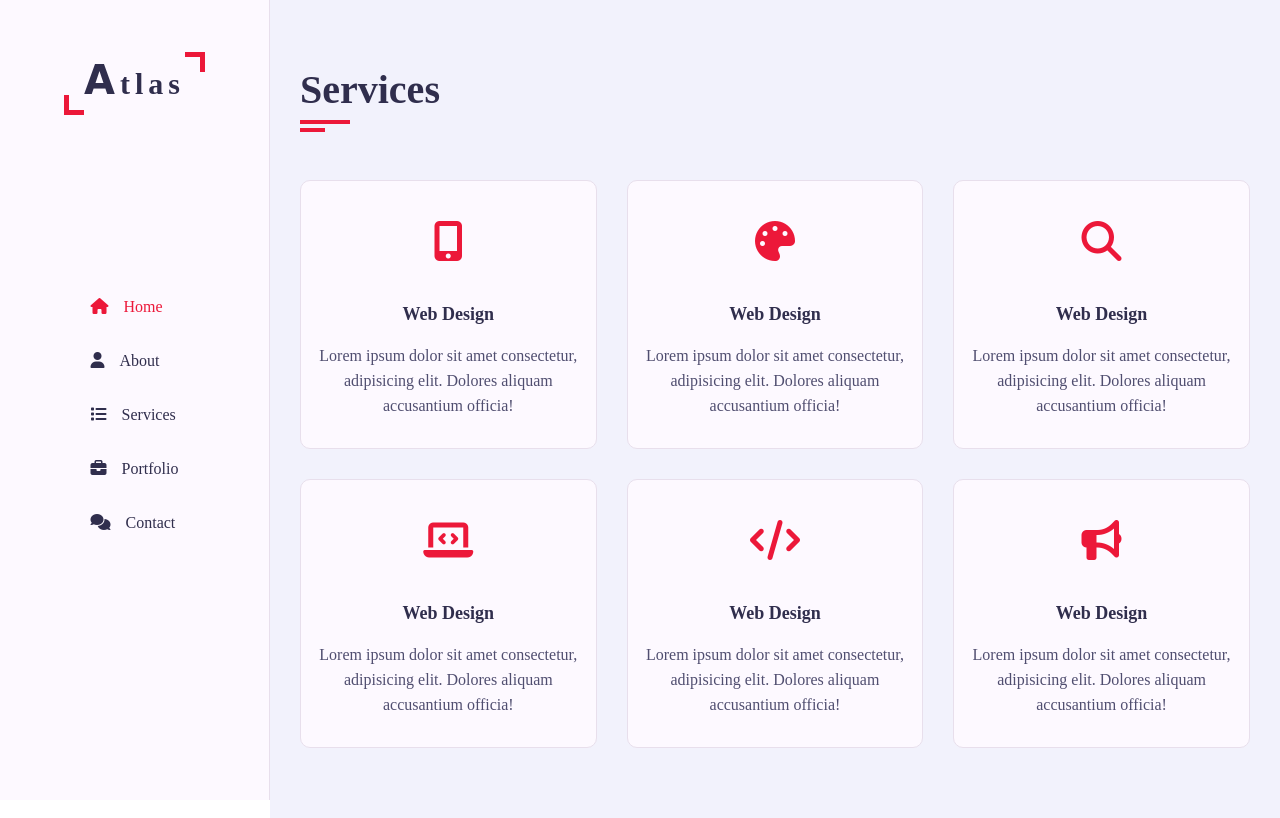
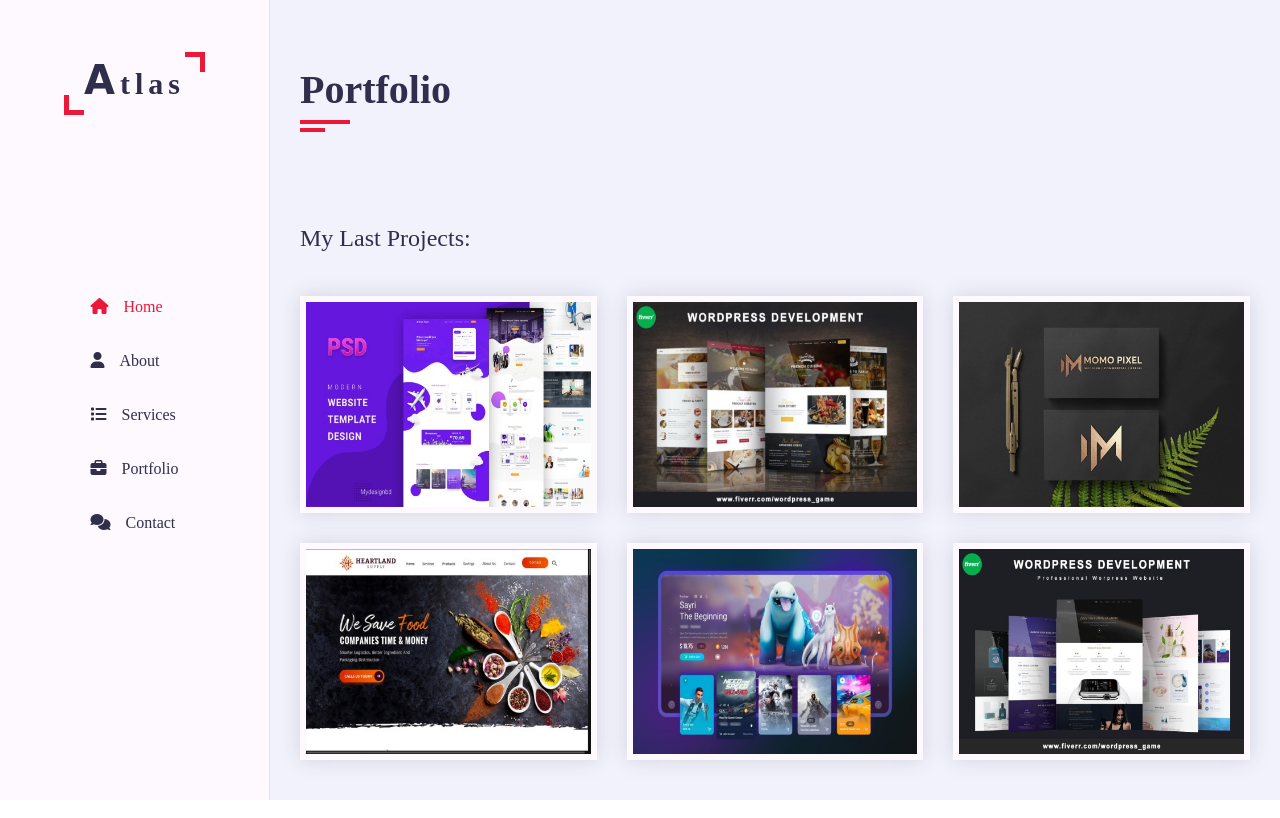
Before and after one commit to Mervecelikkkk/mervecelikkkk.github.io, a plain HTML site: page index.html in a window 1280 px wide. Drawn offline with Linux system fonts and the light colour scheme; a web font is replaced by a local one.

Commit message:
add portfolio section

```diff
--- a/css/style.css
+++ b/css/style.css
@@ -511,6 +511,7 @@ color:var(--skin-color);
 .service .container {
     padding-bottom: 40px;
 }
+
 .service .service-item {
     margin-bottom: 30px;
     flex:0 0 33.33%;
@@ -566,3 +567,36 @@ color:var(--skin-color);
     color: var(--text-black-700);
     line-height: 25px;
 }
+
+/*Portfolio*/
+.portfolio .container {
+    padding-bottom: 40px;
+}
+
+.portfolio .portfolio-heading {
+    flex: 0 0 100%;
+    min-width: 100%;
+    margin-bottom: 40px;
+}
+
+.portfolio .portfolio-heading h2 {
+    color: var(--text-black-900);
+    font-weight: 500;
+}
+
+.portfolio .portfolio-item {
+    flex: 0 0 33.33%;
+    max-width: 33.33%;
+    margin-bottom: 30px;
+}
+
+.portfolio .portfolio-item-inner {
+    border: 6px solid var(--bg-black-100);
+    overflow: hidden;
+    cursor: pointer;
+}
+
+.portfolio .portfolio-item .portfolio-img img {
+width: 100%;
+display: block;
+}
--- a/index.html
+++ b/index.html
@@ -177,7 +177,8 @@
                                                 <!--timeline item-->
                                                 <div class="timeline-item">
                                                     <div class="circle-dot"></div>
-                                                    <h3 class="timeline-date"><i class="fa  fa-calendar"> 2013 - 2015</i>
+                                                    <h3 class="timeline-date"><i class="fa  fa-calendar"> 2013 -
+                                                            2015</i>
                                                     </h3>
                                                     <h4 class="timeline-title">Master in Computer Science</h4>
                                                     <p class="timeline-text">Lorem ipsum dolor sit amet consectetur,
@@ -227,7 +228,8 @@
                                                 <!--timeline item-->
                                                 <div class="timeline-item">
                                                     <div class="circle-dot"></div>
-                                                    <h3 class="timeline-date"><i class="fa  fa-calendar"> 2013 - 2015</i>
+                                                    <h3 class="timeline-date"><i class="fa  fa-calendar"> 2013 -
+                                                            2015</i>
                                                     </h3>
                                                     <h4 class="timeline-title">Master in Computer Science</h4>
                                                     <p class="timeline-text">Lorem ipsum dolor sit amet consectetur,
@@ -265,7 +267,7 @@
             </section>
             <!--About Section End-->
             <!--Services Section Start-->
-            <section class="service section">
+            <section class="service section hidden">
                 <div class="container">
                     <div class="row">
                         <div class="section-title padd-15">
@@ -280,7 +282,8 @@
                                     <i class="fa fa-mobile-alt"></i>
                                 </div>
                                 <h4>Web Design</h4>
-                            <p>Lorem ipsum dolor sit amet consectetur, adipisicing elit. Dolores aliquam accusantium officia!</p>
+                                <p>Lorem ipsum dolor sit amet consectetur, adipisicing elit. Dolores aliquam accusantium
+                                    officia!</p>
                             </div>
                         </div>
                         <!--Service Item Start-->
@@ -290,7 +293,8 @@
                                     <i class="fa fa-palette"></i>
                                 </div>
                                 <h4>Web Design</h4>
-                            <p>Lorem ipsum dolor sit amet consectetur, adipisicing elit. Dolores aliquam accusantium officia!</p>
+                                <p>Lorem ipsum dolor sit amet consectetur, adipisicing elit. Dolores aliquam accusantium
+                                    officia!</p>
                             </div>
                         </div>
                         <!--Service Item End-->
@@ -301,7 +305,8 @@
                                     <i class="fa fa-search"></i>
                                 </div>
                                 <h4>Web Design</h4>
-                            <p>Lorem ipsum dolor sit amet consectetur, adipisicing elit. Dolores aliquam accusantium officia!</p>
+                                <p>Lorem ipsum dolor sit amet consectetur, adipisicing elit. Dolores aliquam accusantium
+                                    officia!</p>
                             </div>
                         </div>
                         <!--Service Item End-->
@@ -312,7 +317,8 @@
                                     <i class="fa fa-laptop-code"></i>
                                 </div>
                                 <h4>Web Design</h4>
-                            <p>Lorem ipsum dolor sit amet consectetur, adipisicing elit. Dolores aliquam accusantium officia!</p>
+                                <p>Lorem ipsum dolor sit amet consectetur, adipisicing elit. Dolores aliquam accusantium
+                                    officia!</p>
                             </div>
                         </div>
                         <!--Service Item End-->
@@ -323,7 +329,8 @@
                                     <i class="fa fa-code"></i>
                                 </div>
                                 <h4>Web Design</h4>
-                            <p>Lorem ipsum dolor sit amet consectetur, adipisicing elit. Dolores aliquam accusantium officia!</p>
+                                <p>Lorem ipsum dolor sit amet consectetur, adipisicing elit. Dolores aliquam accusantium
+                                    officia!</p>
                             </div>
                         </div>
                         <!--Service Item End-->
@@ -334,7 +341,8 @@
                                     <i class="fa fa-bullhorn"></i>
                                 </div>
                                 <h4>Web Design</h4>
-                            <p>Lorem ipsum dolor sit amet consectetur, adipisicing elit. Dolores aliquam accusantium officia!</p>
+                                <p>Lorem ipsum dolor sit amet consectetur, adipisicing elit. Dolores aliquam accusantium
+                                    officia!</p>
                             </div>
                         </div>
                         <!--Service Item End-->
@@ -344,6 +352,78 @@
             </section>
             <!--Services Section End-->
 
+            <!--Portfolio Section Start-->
+            <section class="portfolio section">
+                <div class="container">
+                    <div class="row">
+                        <div class="section-title padd-15">
+                            <h2>Portfolio</h2>
+                        </div>
+                    </div>
+                </div>
+                <div class="row">
+                    <div class="portfolio-heading padd-15">
+                        <h2>My Last Projects:</h2>
+                    </div>
+                </div>
+                <div class="row">
+                    <!--Portfolio Item Start-->
+                    <div class="portfolio-item padd-15">
+                        <div class="portfolio-item-inner shadow-dark">
+                            <div class="portfolio-img">
+                                <img src="/images/portfolio/portfolio-1.jpg" alt="">
+                            </div>
+                        </div>
+                    </div>
+                    <!--Portfolio Item End-->
+                    <!--Portfolio Item Start-->
+                    <div class="portfolio-item padd-15">
+                        <div class="portfolio-item-inner shadow-dark">
+                            <div class="portfolio-img">
+                                <img src="/images/portfolio/portfolio-2.jpg" alt="">
+                            </div>
+                        </div>
+                    </div>
+                    <!--Portfolio Item End-->
+                    <!--Portfolio Item Start-->
+                    <div class="portfolio-item padd-15">
+                        <div class="portfolio-item-inner shadow-dark">
+                            <div class="portfolio-img">
+                                <img src="/images/portfolio/portfolio-3.jpg" alt="">
+                            </div>
+                        </div>
+                    </div>
+                    <!--Portfolio Item End-->
+                    <!--Portfolio Item Start-->
+                    <div class="portfolio-item padd-15">
+                        <div class="portfolio-item-inner shadow-dark">
+                            <div class="portfolio-img">
+                                <img src="/images/portfolio/portfolio-4.jpg" alt="">
+                            </div>
+                        </div>
+                    </div>
+                    <!--Portfolio Item End-->
+                    <!--Portfolio Item Start-->
+                    <div class="portfolio-item padd-15">
+                        <div class="portfolio-item-inner shadow-dark">
+                            <div class="portfolio-img">
+                                <img src="/images/portfolio/portfolio-5.jpg" alt="">
+                            </div>
+                        </div>
+                    </div>
+                    <!--Portfolio Item End-->
+                    <!--Portfolio Item Start-->
+                    <div class="portfolio-item padd-15">
+                        <div class="portfolio-item-inner shadow-dark">
+                            <div class="portfolio-img">
+                                <img src="/images/portfolio/portfolio-6.jpg" alt="">
+                            </div>
+                        </div>
+                    </div>
+                    <!--Portfolio Item End-->
+                </div>
+            </section>
+            <!--Portfolio Section End-->
         </div>
         <!--Main Content End-->
     </div>
```
Lines whose indentation alone changed are shown as unchanged.
